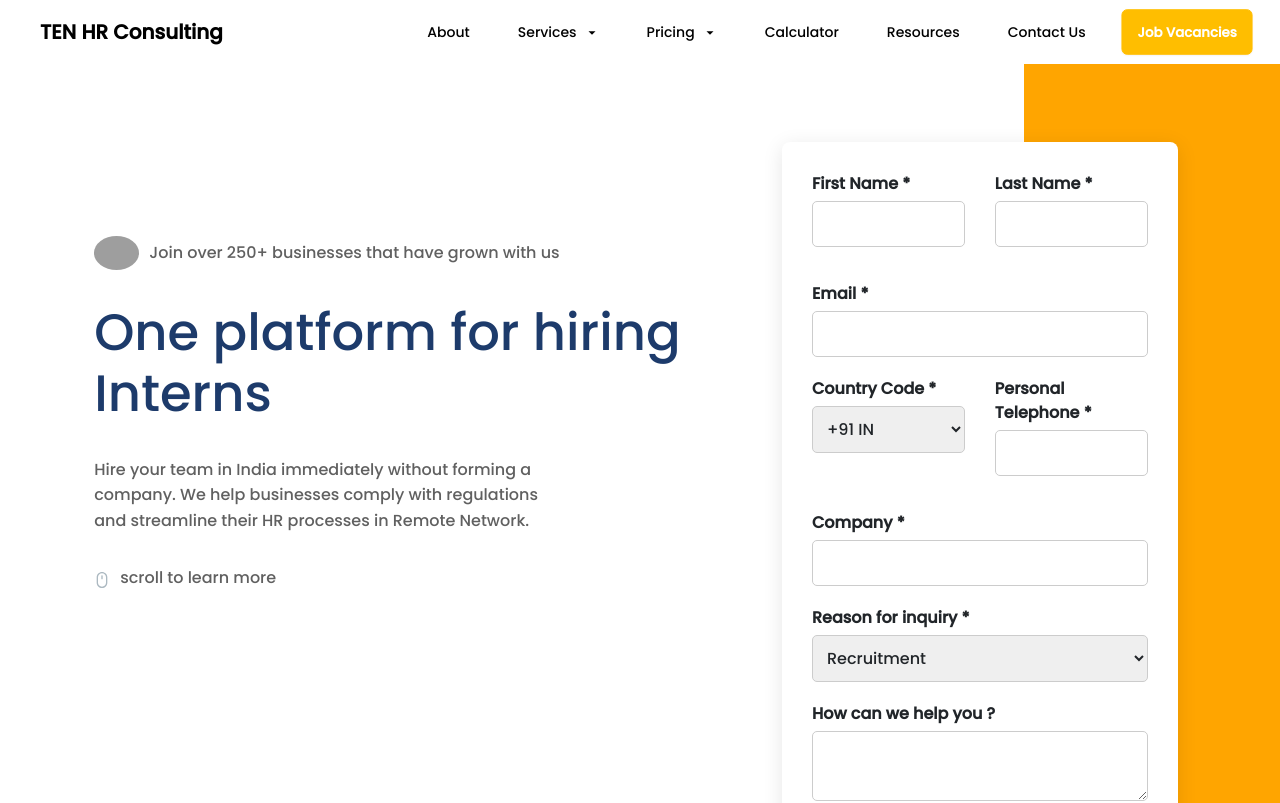
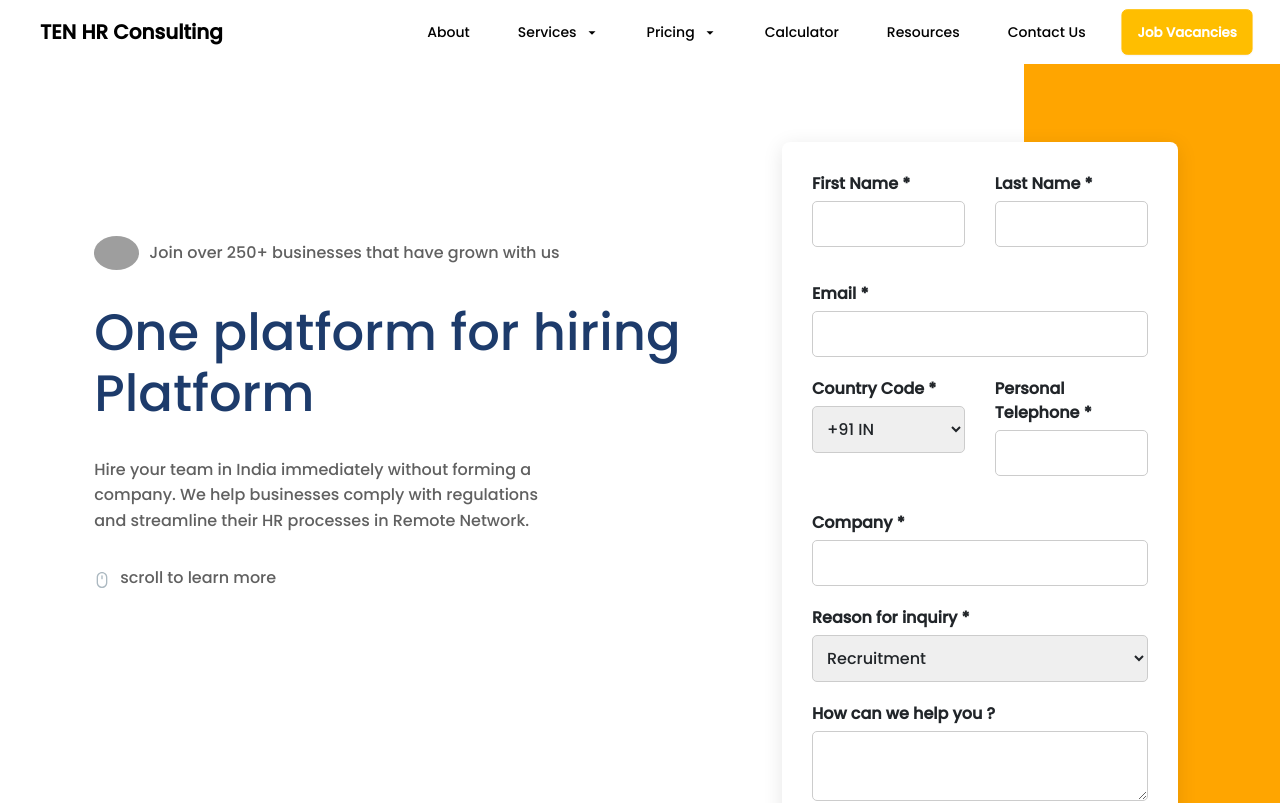
Before and after one commit to Umarkhan803/Ten-hr-consulting, a React (Vite) app: page / in a window 1280 px wide. Shown: the top 803 px of the page. Built offline with nearby package versions, Linux system fonts and the light colour scheme; grey boxes are pictures that could not be loaded.

Commit message:
Final PEO changes committed

```diff
--- a/src/components/Navbar.jsx
+++ b/src/components/Navbar.jsx
@@ -121,7 +121,7 @@
                     onClick={() => handleLinkClick("services")}
                   >
                     {/* {t("PEO")} */}
-                    {t("Need Title")}
+                    {/* {t("Need Title")} */}
                   </NavLink>
                   <NavLink
                     to='/services/recruitment'
@@ -200,7 +200,7 @@
                     onClick={() => handleLinkClick("pricing")}
                   >
                     {/* {t("PEO")} */}
-                    {t("need title")}
+                    {/* {t("need title")} */}
                   </NavLink>
                   <NavLink
                     to='/pricing/recruitment'
@@ -376,7 +376,7 @@
                     onClick={() => handleLinkClick("mobileServices", true)}
                   >
                     {/* {t("PEO")} */}
-                    {t("Need Title")}
+                    {/* {t("Need Title")} */}
                   </NavLink>
                   <NavLink
                     to='/services/recruitment'
@@ -453,7 +453,7 @@
                     onClick={() => handleLinkClick("mobilePricing", true)}
                   >
                     {/* {t("PEO")} */}
-                    {t("Need Title")}
+                    {/* {t("Need Title")} */}
                   </NavLink>
                   <NavLink
                     to='/pricing/recruitment'
--- a/src/components/home/Home.jsx
+++ b/src/components/home/Home.jsx
@@ -98,7 +98,9 @@
                 />
                 <p>{t("Join over 250+ businesses that have grown with us")}</p>
               </div>
-              <h1>{t("One platform for hiring Interns")}</h1>
+              {/* <h1>{t("One platform for hiring Interns")}</h1> */}
+              <h1>{t("One platform for hiring Platform")}</h1>
+
               <p>
                 {t(
                   "Hire your team in India immediately without forming a company. We help businesses comply with regulations and streamline their HR processes in Remote Network."
@@ -379,7 +381,7 @@
           <p className='one-stop-description'>
             {t(
               // " HR Consulting now assists you in providing HR Management services starting from PEO services. Our fees are competitively priced, saving you price compared to other service providers. We don’t just offer company incorporation HR services; we are your business partner."
-            " HR Consulting now assists you in providing HR Management services. Our fees are competitively priced, saving you price compared to other service providers. We don’t just offer company incorporation HR services; we are your business partner."
+              " HR Consulting now assists you in providing HR Management services. Our fees are competitively priced, saving you price compared to other service providers. We don’t just offer company incorporation HR services; we are your business partner."
             )}{" "}
           </p>
 
```
